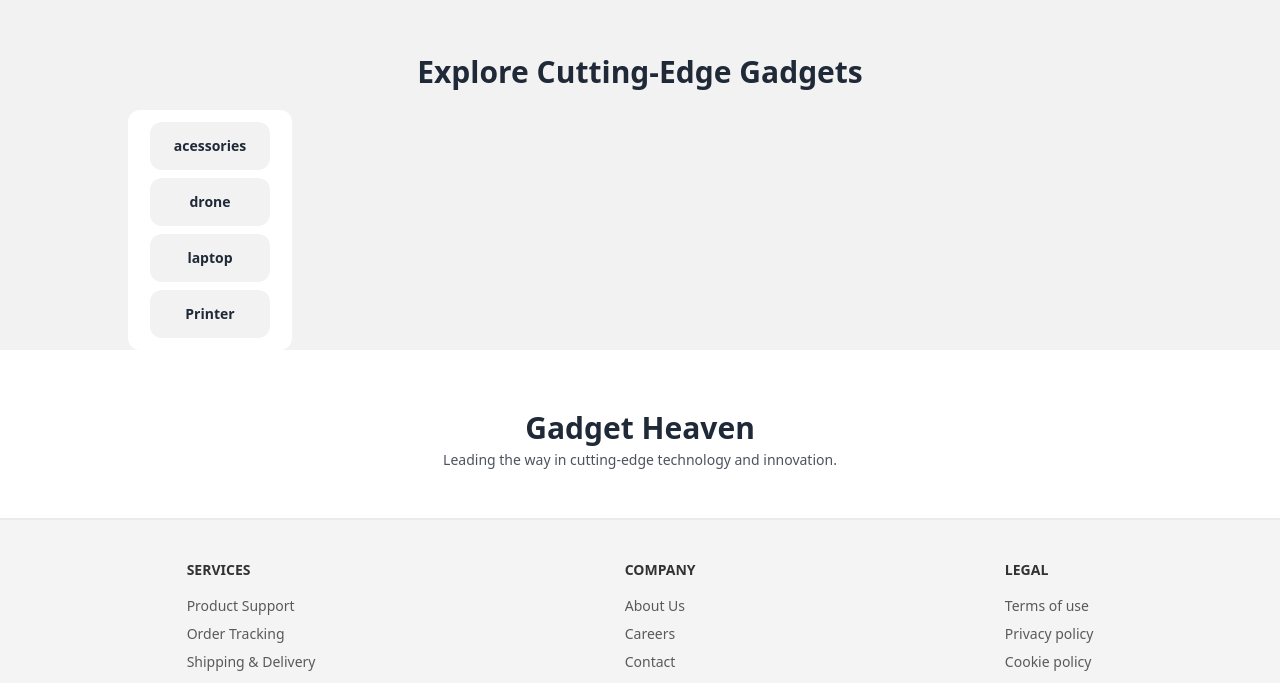
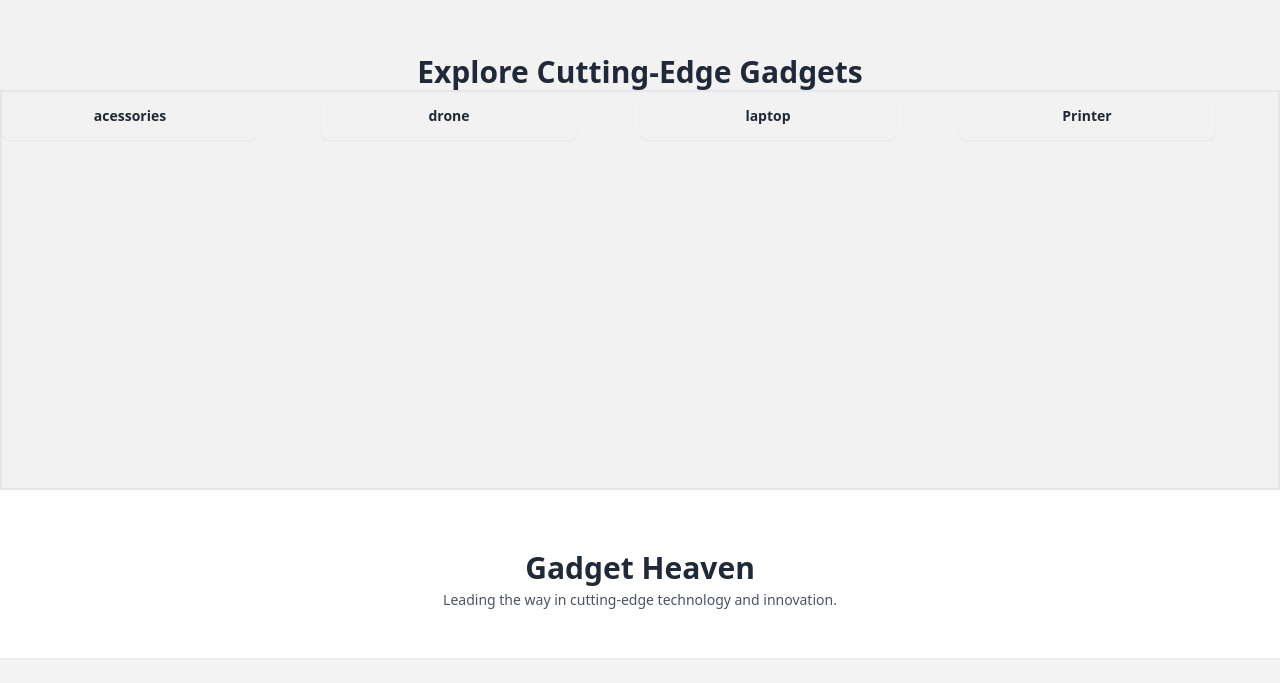
Before and after one commit to programming-hero-web-course-4/b10a8-gadget-heaven-Rajib1504, a React (Vite) app: page /home in a window 1280 px wide. Shown: the part 761-1444 px from the top of the page. Built offline with nearby package versions, Linux system fonts and the light colour scheme.

Commit message:
many changes we have done

```diff
--- a/src/Layouts/MainLayout.jsx
+++ b/src/Layouts/MainLayout.jsx
@@ -17,10 +17,9 @@ const MainLayout = () => {
           }
         ></Banner>
       </div>
+      {/* Dynamic nested component  */}
+      <Outlet />
 
-      {/* Dynamic body */}
-
-      <Outlet />
       {/* footer */}
       <Footer></Footer>
     </div>
--- a/src/Pages/Home.jsx
+++ b/src/Pages/Home.jsx
@@ -1,20 +1,32 @@
-import { useLoaderData } from "react-router-dom";
-import DynamicComponents from "../assets/Components/DynamicComponents";
+import { Outlet, useLoaderData } from "react-router-dom";
 import HeroImage from "../assets/Components/HeroImage";
 import HeroBtn from "../assets/Components/HeroBtn";
+import HeroText from "../assets/Components/HeroText";
+// import Card from "../assets/Components/Card";
+import CategoriyBtn from "../assets/Components/CategoriyBtn";
 const Home = () => {
   const catagories = useLoaderData();
   console.log(catagories);
+
   return (
-    <div className="bg-base-200">
+    <div className="bg-base-200 ">
       <div className="relative  top-[-17rem] flex flex-col items-center justify-center">
         {/* hero img */}
         <HeroBtn></HeroBtn>
         <HeroImage></HeroImage>
       </div>
-      {/* Dynamic nested components */}
+
+      <HeroText></HeroText>
       {/* Catagories section */}
-      <DynamicComponents catagories={catagories}></DynamicComponents>
+      <div className="border-2 h-[50vh] grid grid-cols-12">
+        {catagories.map((catagory) => (
+          <CategoriyBtn
+            key={catagory.product_id}
+            categories={catagory}
+          ></CategoriyBtn>
+        ))}
+        <Outlet></Outlet>
+      </div>
     </div>
   );
 };
--- a/src/Pages/ProductDetails.jsx
+++ /dev/null
@@ -1,16 +0,0 @@
-/* eslint-disable react/prop-types */
-import PropTypes from "prop-types";
-import { Link } from "react-router-dom";
-const ProductDetails = ({ catagory }) => {
-  //   console.log(typeof catagory);
-
-  return (
-    <button className="btn p-4 px-6 btn-outline bg-base-200 border-0 hover:bg-[#9538E2] hover:border-0  rounded-xl">
-      <Link to="/cards">{catagory.category}</Link>
-    </button>
-  );
-};
-ProductDetails.propTypes = {
-  ProductDetails: PropTypes.object,
-};
-export default ProductDetails;
--- a/src/assets/Components/Card.jsx
+++ b/src/assets/Components/Card.jsx
@@ -1,16 +1,18 @@
-import PropTypes from "prop-types";
-import { Link } from "react-router-dom";
-const Card = ({ catagory }) => {
-  // console.log(catagory);
-  const { product_id, price, product_title, product_image } = catagory;
-  const handelCardId = (id) => {
-    console.log(id);
-    <Link to={`card/${id}`}></Link>;
-  };
+// import PropTypes from "prop-types";
+// import { Link } from "react-router-dom";
+const Card = () => {
+  // console.log(card);
+  // const { product_id, price, product_title, product_image } = card;
+  // const handelCardId = (id) => {
+  //   console.log(id);
+  //   <Link to={`card/${id}`}></Link>;
+  // };
   return (
     <div>
       {/* card  */}
-      <div className="bg-base-100 w-[300px]  rounded-xl hover:scale-105 shadow-lg">
+      Im card load data on me
+      {/* <h1>{product_title}</h1> */}
+      {/* <div className="bg-base-100 w-[300px]  rounded-xl hover:scale-105 shadow-lg">
         <figure className="pt-5 px-5">
           <img
             src={product_image}
@@ -25,20 +27,18 @@ const Card = ({ catagory }) => {
           </p>
           <div className="">
             <button
-              onClick={() => handelCardId(product_id)}
+              // onClick={() => handelCardId(product_id)}
               className="btn bg-transparent hover:bg-[#9538e2bb] border-1 border-[#9538e267] rounded-full mt-1 px-5 py-2 min-h-0 h-auto"
             >
               View Details
             </button>
           </div>
         </div>
-      </div>
+      </div> */}
     </div>
   );
 };
 
-Card.propTypes = {
-  catagory: PropTypes.object,
-};
+Card.propTypes = {};
 
 export default Card;
--- /dev/null
+++ b/src/assets/Components/CategoriyBtn.jsx
@@ -0,0 +1,16 @@
+/* eslint-disable react/prop-types */
+import { Link } from "react-router-dom";
+
+const CategoriyBtn = ({ categories }) => {
+  const { category } = categories;
+  return (
+    <div className="col-span-3">
+      {" "}
+      <Link to="/category">
+        <button className="btn btn-wide">{category}</button>
+      </Link>
+    </div>
+  );
+};
+
+export default CategoriyBtn;
--- a/src/assets/Components/DynamicComponents.jsx
+++ /dev/null
@@ -1,34 +0,0 @@
-import PropTypes from "prop-types";
-// import Card from "./Card";
-import ProductDetails from "../../Pages/ProductDetails";
-const DynamicComponents = ({ catagories }) => {
-  console.log(catagories);
-  return (
-    <div className=" ">
-      <h3 className="m-0 p-0  text-center text-3xl font-bold">
-        Explore Cutting-Edge Gadgets
-      </h3>
-      <div className="grid mx-auto mt-5 grid-flow-row sm:grid-flow-col w-full sm:w-[80%] sm:grid-cols-12 gap-2 ">
-        {/* catagories btns  */}
-        <div className=" sm:col-span-2 p-3 flex sm:grid items-center flex-wrap justify-center gap-2  rounded-xl bg-white">
-          {catagories.map((catagory) => (
-            <ProductDetails
-              key={catagory.product_id}
-              catagory={catagory}
-            ></ProductDetails>
-          ))}
-        </div>
-        {/* card area  */}
-        <div className="card-items sm:col-span-10 w-full p-2 gap-2 gap-x-0  grid sm:grid-cols-2 md:grid-cols-3 grid-cols-1">
-          {/* {catagories.map((catagory) => (
-            <Card key={catagory.product_id} catagory={catagory}></Card>
-          ))} */}
-        </div>
-      </div>
-    </div>
-  );
-};
-DynamicComponents.propTypes = {
-  catagories: PropTypes.array,
-};
-export default DynamicComponents;
--- /dev/null
+++ b/src/assets/Components/HeroText.jsx
@@ -0,0 +1,11 @@
+const HeroText = () => {
+  return (
+    <div>
+      <h3 className="text-3xl text-center font-bold">
+        Explore Cutting-Edge Gadgets
+      </h3>
+    </div>
+  );
+};
+
+export default HeroText;
```
Also changed, not shown: src/routes/Routs.jsx (+12 -6 lines).
